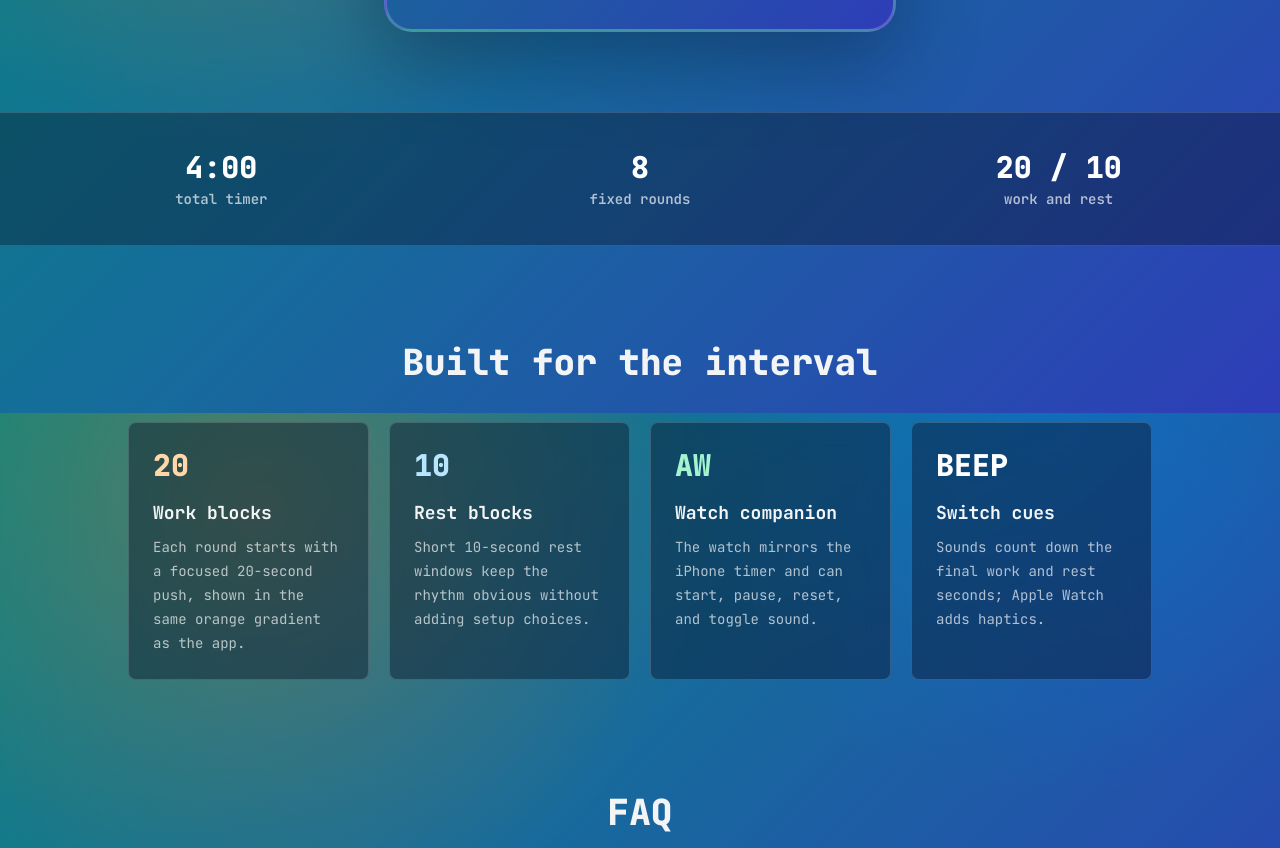
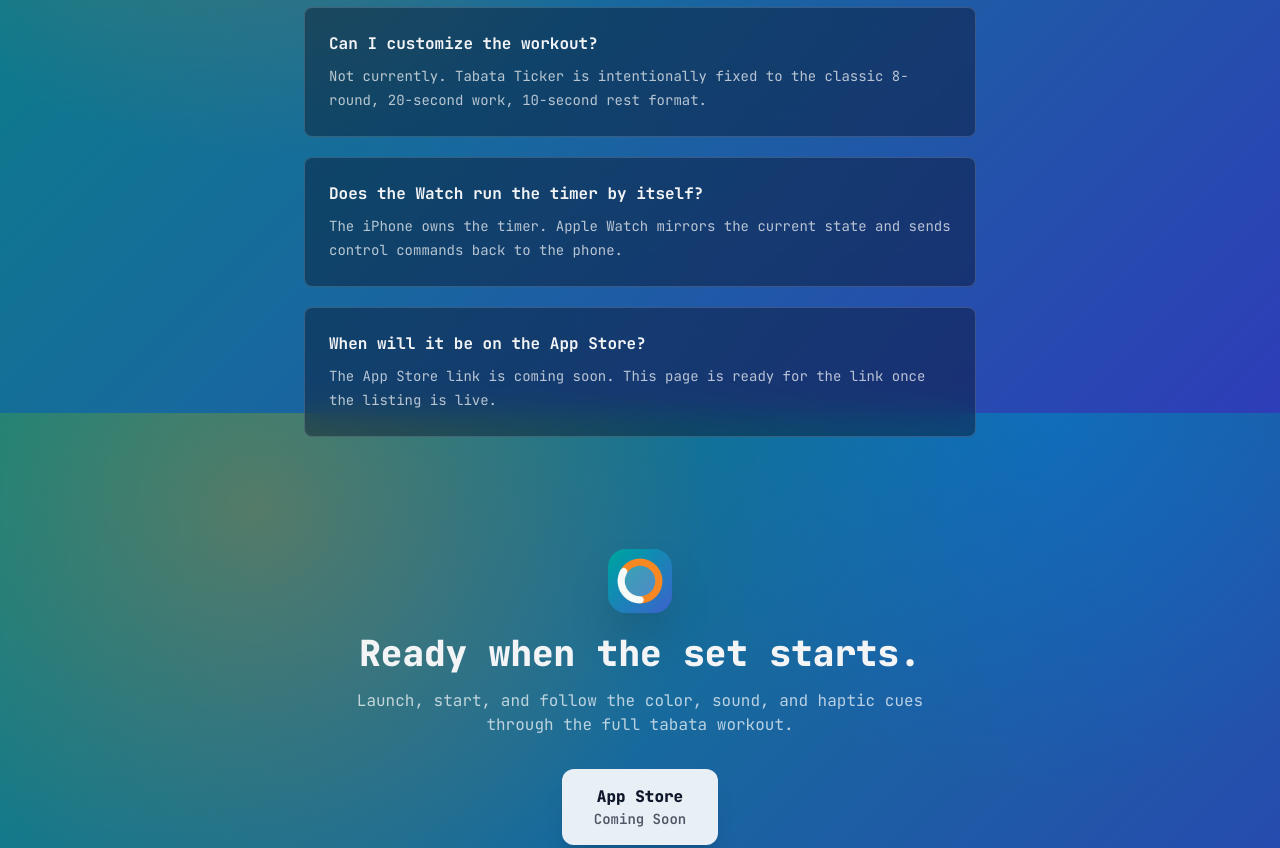
Before and after one commit to smeriwether/tabataticker-site, a website: page index.html in a window 1280 px wide. Shown: the part 1187-2035 px from the top of the page. Drawn offline with Linux system fonts and the light colour scheme.

Commit message:
Apply Tabata Ticker landing page feedback

```diff
--- a/index.html
+++ b/index.html
@@ -8,7 +8,7 @@
     <link rel="canonical" href="https://smeriwether.github.io/tabataticker-site/">
     <meta name="theme-color" content="#088580">
     <meta property="og:title" content="Tabata Ticker - 4-Minute Tabata Timer">
-    <meta property="og:description" content="Eight rounds. 20 seconds work. 10 seconds rest. Built for iPhone and Apple Watch.">
+    <meta property="og:description" content="A focused Tabata timer for iPhone and Apple Watch.">
     <meta property="og:type" content="website">
     <meta property="og:url" content="https://smeriwether.github.io/tabataticker-site/">
     <meta property="og:site_name" content="Tabata Ticker">
@@ -79,19 +79,9 @@
     <header class="container mx-auto px-6 pt-10 pb-8 text-center">
         <img src="icon-180.png" alt="Tabata Ticker app icon" class="mx-auto mb-6 h-20 w-20 rounded-[22px] shadow-2xl">
 
-        <div class="ascii-art mb-7 overflow-hidden text-[10px] sm:text-xs">
-<pre class="inline-block text-left">╔════════════════════════╗
-║     TABATA TICKER     ║
-║     20 / 10  x  8     ║
-╚════════════════════════╝</pre>
-        </div>
-
         <h1 class="text-4xl md:text-6xl font-black tracking-normal text-white">Tabata Ticker</h1>
         <p class="mx-auto mt-5 max-w-2xl text-lg md:text-xl text-white/82">
-            A focused four-minute Tabata timer for iPhone and Apple Watch.
-        </p>
-        <p class="mx-auto mt-3 max-w-2xl text-sm md:text-base text-white/68">
-            Eight rounds. 20 seconds work. 10 seconds rest. Clear cues when it is time to switch.
+            A focused Tabata timer for iPhone and Apple Watch.
         </p>
 
         <div class="mt-8 flex flex-col items-center justify-center gap-3 sm:flex-row">
@@ -99,7 +89,6 @@
                 App Store
                 <span class="block text-sm font-semibold opacity-70">Coming Soon</span>
             </div>
-            <a href="#timer" class="ghost-button rounded-xl px-7 py-4 font-bold">Try the Timer</a>
         </div>
     </header>
 
@@ -133,53 +122,6 @@
             </div>
         </section>
 
-        <section aria-label="Workout details" class="stat-band my-10 py-9">
-            <div class="container mx-auto grid gap-6 px-6 text-center sm:grid-cols-3">
-                <div>
-                    <div class="text-3xl font-black text-white">4:00</div>
-                    <div class="mt-1 text-sm font-semibold text-white/68">total timer</div>
-                </div>
-                <div>
-                    <div class="text-3xl font-black text-white">8</div>
-                    <div class="mt-1 text-sm font-semibold text-white/68">fixed rounds</div>
-                </div>
-                <div>
-                    <div class="text-3xl font-black text-white">20 / 10</div>
-                    <div class="mt-1 text-sm font-semibold text-white/68">work and rest</div>
-                </div>
-            </div>
-        </section>
-
-        <section aria-label="Features" class="container mx-auto px-6 py-14">
-            <h2 class="text-center text-3xl font-black md:text-4xl">Built for the interval</h2>
-
-            <div class="mx-auto mt-10 grid max-w-5xl gap-5 md:grid-cols-2 lg:grid-cols-4">
-                <article class="feature-card rounded-lg p-6">
-                    <div class="text-3xl font-black text-orange-200">20</div>
-                    <h3 class="mt-4 text-lg font-bold">Work blocks</h3>
-                    <p class="mt-2 text-sm leading-6 text-white/68">Each round starts with a focused 20-second push, shown in the same orange gradient as the app.</p>
-                </article>
-
-                <article class="feature-card rounded-lg p-6">
-                    <div class="text-3xl font-black text-sky-200">10</div>
-                    <h3 class="mt-4 text-lg font-bold">Rest blocks</h3>
-                    <p class="mt-2 text-sm leading-6 text-white/68">Short 10-second rest windows keep the rhythm obvious without adding setup choices.</p>
-                </article>
-
-                <article class="feature-card rounded-lg p-6">
-                    <div class="text-3xl font-black text-emerald-200">AW</div>
-                    <h3 class="mt-4 text-lg font-bold">Watch companion</h3>
-                    <p class="mt-2 text-sm leading-6 text-white/68">The watch mirrors the iPhone timer and can start, pause, reset, and toggle sound.</p>
-                </article>
-
-                <article class="feature-card rounded-lg p-6">
-                    <div class="text-3xl font-black text-white">BEEP</div>
-                    <h3 class="mt-4 text-lg font-bold">Switch cues</h3>
-                    <p class="mt-2 text-sm leading-6 text-white/68">Sounds count down the final work and rest seconds; Apple Watch adds haptics.</p>
-                </article>
-            </div>
-        </section>
-
         <section aria-label="Frequently asked questions" class="container mx-auto px-6 py-14">
             <h2 class="text-center text-3xl font-black md:text-4xl">FAQ</h2>
 
@@ -205,7 +147,7 @@
             <div class="mx-auto max-w-2xl text-center">
                 <img src="icon-180.png" alt="" class="mx-auto mb-5 h-16 w-16 rounded-[18px] shadow-2xl">
                 <h2 class="text-3xl font-black md:text-4xl">Ready when the set starts.</h2>
-                <p class="mx-auto mt-4 max-w-xl text-white/70">Launch, start, and follow the color, sound, and haptic cues through the full four-minute workout.</p>
+                <p class="mx-auto mt-4 max-w-xl text-white/70">Launch, start, and follow the color, sound, and haptic cues through the full tabata workout.</p>
                 <div class="mt-8 inline-block rounded-xl bg-white/90 px-8 py-4 font-black text-slate-900 shadow-xl">
                     App Store
                     <span class="block text-sm font-semibold opacity-70">Coming Soon</span>
@@ -220,7 +162,6 @@
         <p class="mb-5">Made by <a href="https://merimerimeri.com/" class="support-link hover:text-white">MeriMeriMeri Software</a></p>
         <nav aria-label="Footer" class="mb-5 flex justify-center gap-6">
             <a href="privacy.html" class="hover:text-white">Privacy Policy</a>
-            <a href="mailto:support@merimerimeri.com" class="hover:text-white">Support</a>
         </nav>
         <p>&copy; 2026 MeriMeriMeri Software LLC</p>
     </footer>
--- a/src/styles.css
+++ b/src/styles.css
@@ -33,13 +33,6 @@
         radial-gradient(circle at 82% 0%, rgba(0, 122, 242, 0.32), transparent 24rem),
         linear-gradient(135deg, var(--idle-start) 0%, #166b9c 45%, var(--idle-end) 100%);
     background-attachment: fixed;
-}
-
-.ascii-art {
-    color: rgba(255, 255, 255, 0.86);
-    font-family: 'JetBrains Mono', monospace;
-    line-height: 1.18;
-    white-space: pre;
 }
 
 .phase-panel {
@@ -131,11 +124,6 @@
     transform-origin: left center;
 }
 
-.stat-band {
-    background: rgba(7, 12, 28, 0.36);
-    border-block: 1px solid rgba(255, 255, 255, 0.14);
-}
-
 .support-link {
     text-decoration: underline;
     text-underline-offset: 3px;
```
Also changed, not shown: dist/styles.css.
